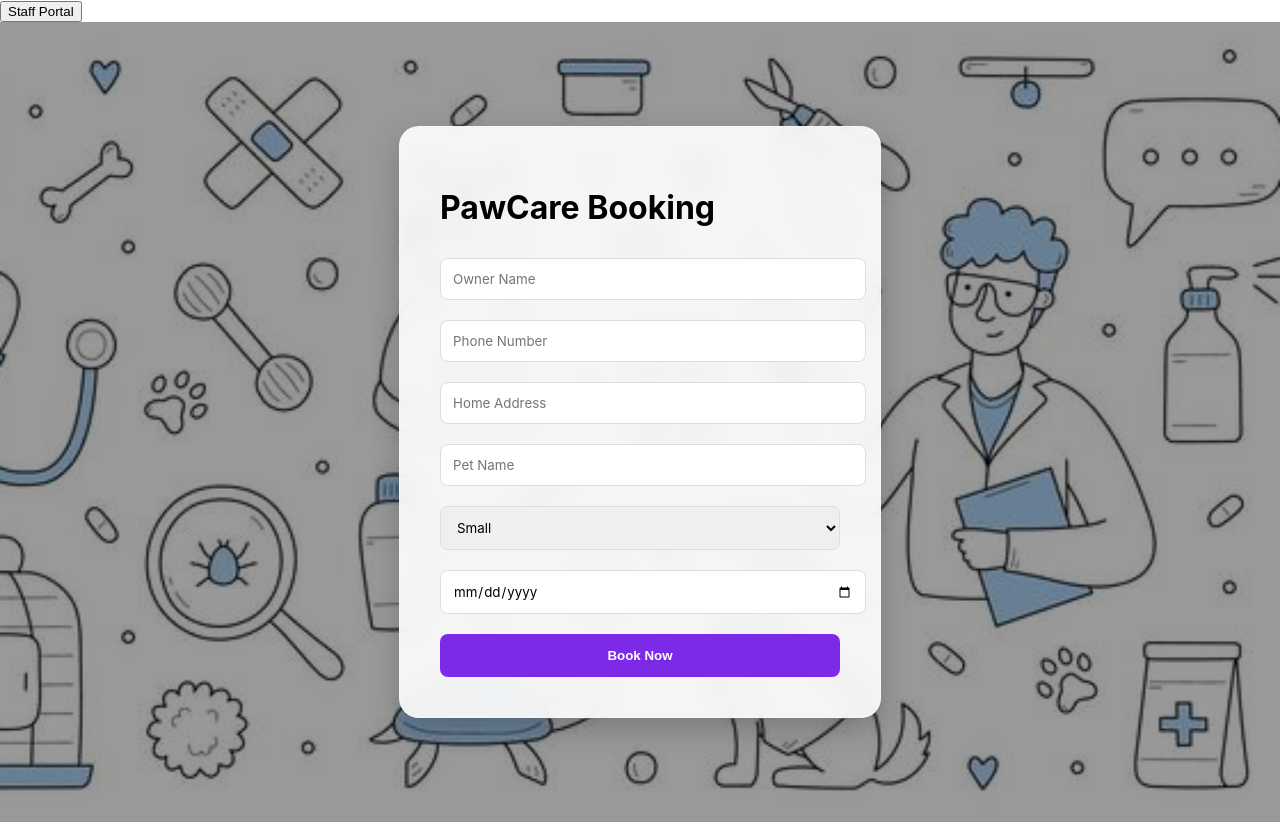
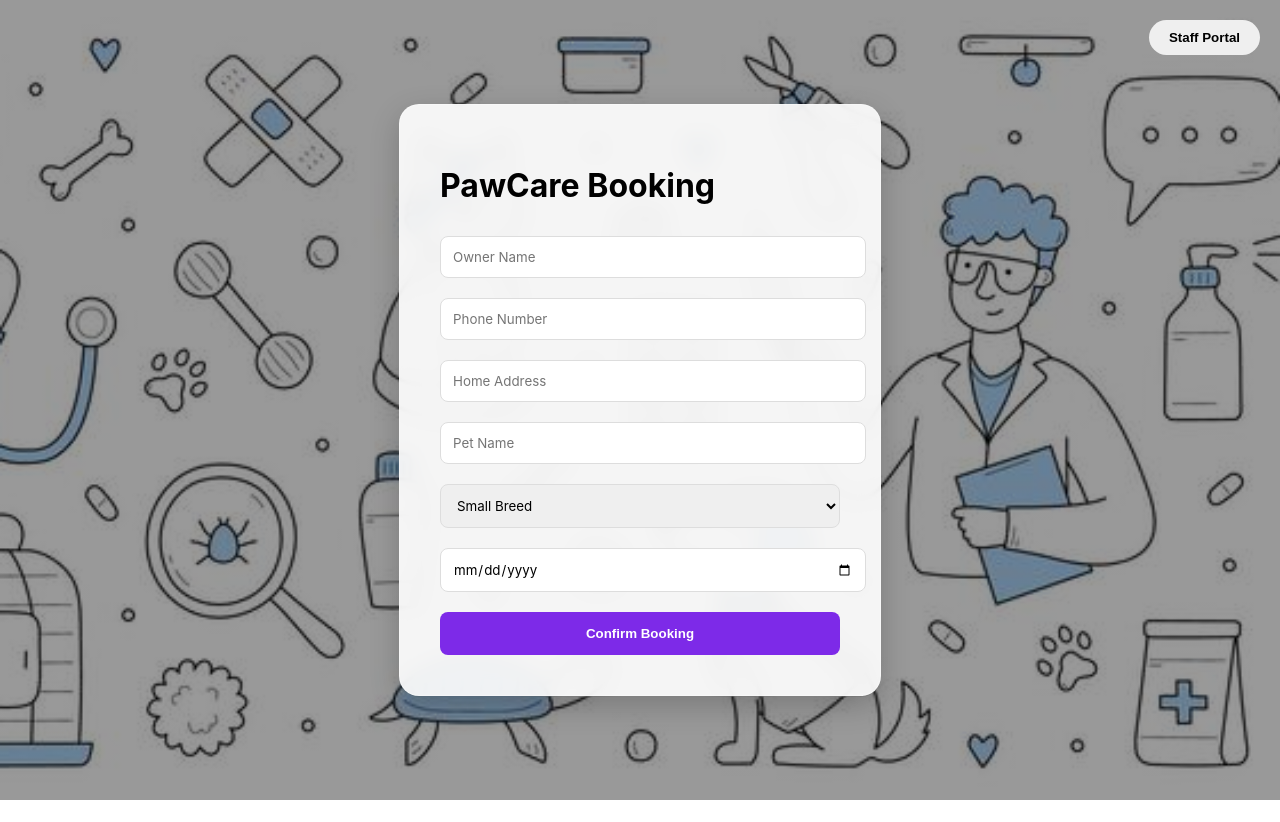
Before and after one commit to ericoacosta/VetCare, a React (Create React App) app: page / in a window 1280 px wide. After the commit the page ends 800 px from the top, so only its background shows below. Built offline with nearby package versions, Linux system fonts and the light colour scheme.

Commit message:
Update App.js

```diff
--- a/src/App.js
+++ b/src/App.js
@@ -5,7 +5,7 @@ import './App.css';
 
 function App() {
   const [view, setView] = useState("booking");
-  const [, setSession] = useState(null); // The comma here solves the build error
+  const [, setSession] = useState(null); // Fixed the unused variable error
   const [formData, setFormData] = useState({
     ownerName: "", contactNo: "", petName: "", size: "small", address: "", date: ""
   });
@@ -58,7 +58,14 @@ function App() {
 
   return (
     <div className="App">
-      {view === "booking" && <button className="corner-login-btn" onClick={() => setView("login")}>Staff Portal</button>}
+      {view === "booking" && (
+        <button className="corner-login-btn"
+                style={{position: 'absolute', top: '20px', right: '20px', padding: '10px 20px', borderRadius: '50px', border: 'none', fontWeight: 'bold', cursor: 'pointer'}}
+                onClick={() => setView("login")}>
+          Staff Portal
+        </button>
+      )}
+
       <div className="App-header">
         {view === "login" && (
           <div className="glass-card">
@@ -67,11 +74,13 @@ function App() {
               <input type="email" placeholder="Email" onChange={(e) => setEmail(e.target.value)} required />
               <input type="password" placeholder="Password" onChange={(e) => setPassword(e.target.value)} required />
               <button type="submit" className="primary-btn">Sign In</button>
-              <button type="button" className="admin-link-btn" onClick={() => setView("booking")}>Cancel</button>
+              <button type="button" style={{background: 'none', border: 'none', marginTop: '10px', cursor: 'pointer', textDecoration: 'underline'}} onClick={() => setView("booking")}>Cancel</button>
             </form>
           </div>
         )}
+
         {view === "dashboard" && <Dashboard handleLogout={handleLogout} />}
+
         {view === "booking" && (
           <div className="glass-card">
             <h1>PawCare Booking</h1>
@@ -82,12 +91,12 @@ function App() {
               <input placeholder="Home Address" value={formData.address} onChange={(e) => setFormData({...formData, address: e.target.value})} required />
               <input placeholder="Pet Name" value={formData.petName} onChange={(e) => setFormData({...formData, petName: e.target.value})} required />
               <select value={formData.size} onChange={(e) => setFormData({...formData, size: e.target.value})}>
-                <option value="small">Small</option>
-                <option value="medium">Medium</option>
-                <option value="large">Large</option>
+                <option value="small">Small Breed</option>
+                <option value="medium">Medium Breed</option>
+                <option value="large">Large Breed</option>
               </select>
               <input type="date" value={formData.date} onChange={(e) => setFormData({...formData, date: e.target.value})} required />
-              <button type="submit" className="primary-btn">Book Now</button>
+              <button type="submit" className="primary-btn">Confirm Booking</button>
             </form>
           </div>
         )}
```
